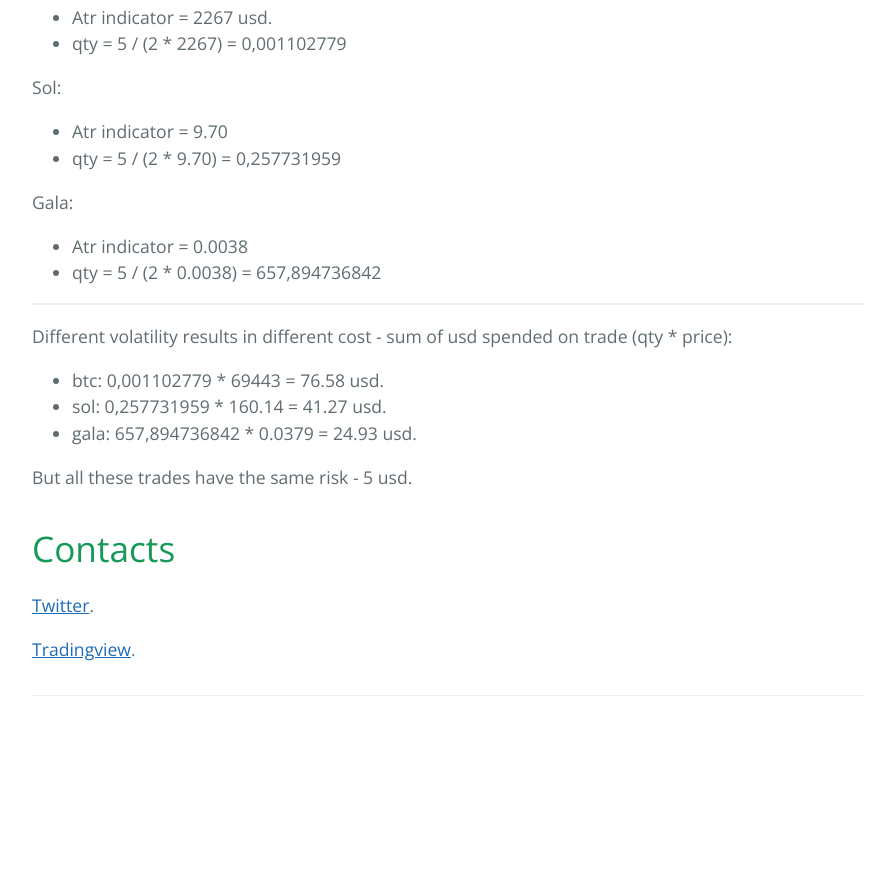
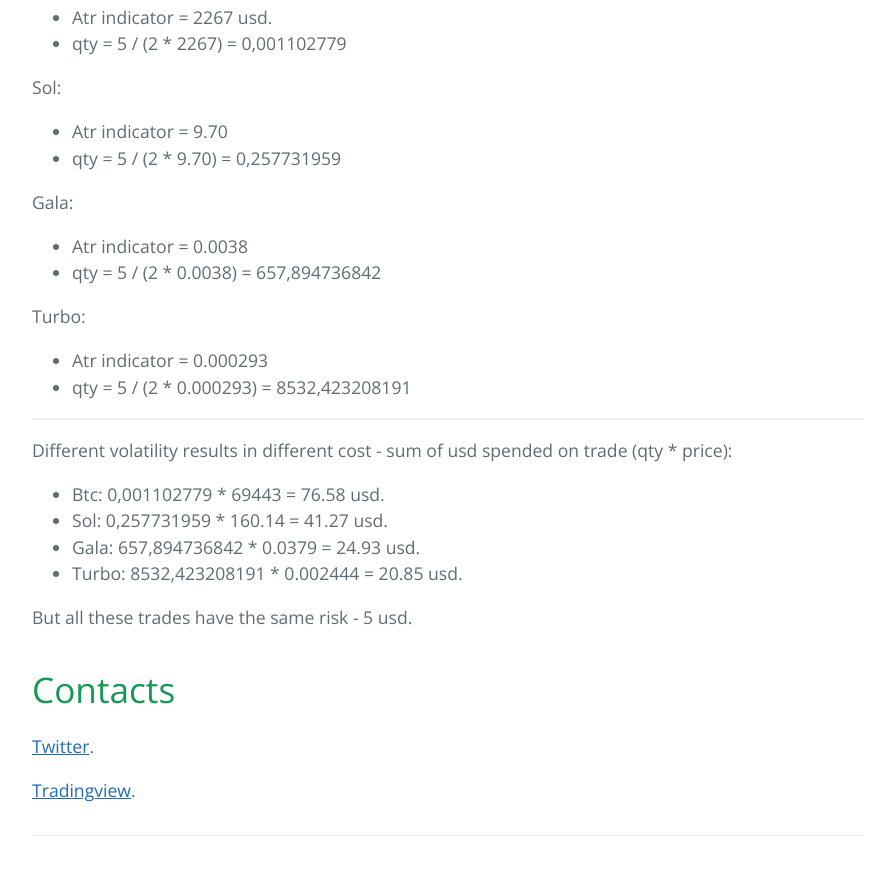
Before and after one commit to sergeyen7/sergeyen7.github.io, a Jekyll site: the page built from index.md, in a window 1280 px wide and 900 px high, scrolled down 12951 px. Shown: the top 875 px of the window, without its empty margins (192-1087 px from the left). Built offline with Jekyll 4.4.1, drawn with Linux system fonts in a browser that asks for light colours; nearby versions of some CDN libraries; before the commit the page ends 13711 px from its top, so only the background shows below that.

Commit message:
Update index.md

```diff
--- a/index.md
+++ b/index.md
@@ -371,12 +371,17 @@ Gala:
 * Atr indicator = 0.0038
 * qty = 5 / (2 * 0.0038) = 657,894736842
 
+Turbo:
+* Atr indicator = 0.000293
+* qty = 5 / (2 * 0.000293) = 8532,423208191
+
 * * *
 
 Different volatility results in different cost - sum of usd spended on trade (qty * price):
-* btc: 0,001102779 * 69443 = 76.58 usd.
-* sol: 0,257731959 * 160.14 = 41.27 usd.
-* gala:  657,894736842 * 0.0379 = 24.93 usd.
+* Btc: 0,001102779 * 69443 = 76.58 usd.
+* Sol: 0,257731959 * 160.14 = 41.27 usd.
+* Gala: 657,894736842 * 0.0379 = 24.93 usd.
+* Turbo: 8532,423208191 * 0.002444 = 20.85 usd.
 
 But all these trades have the same risk - 5 usd.
 
```
